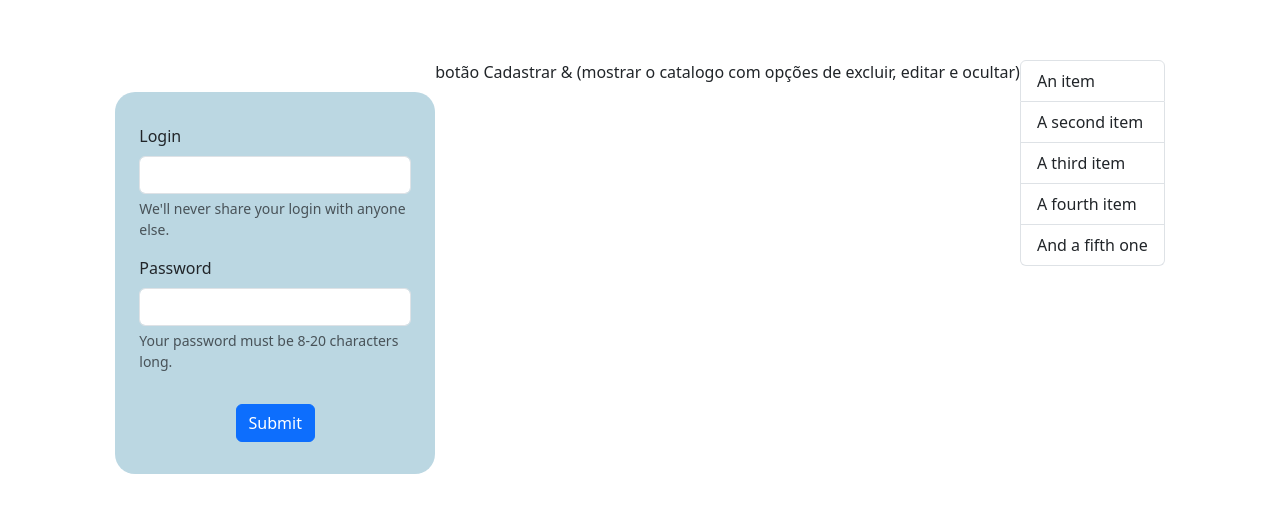
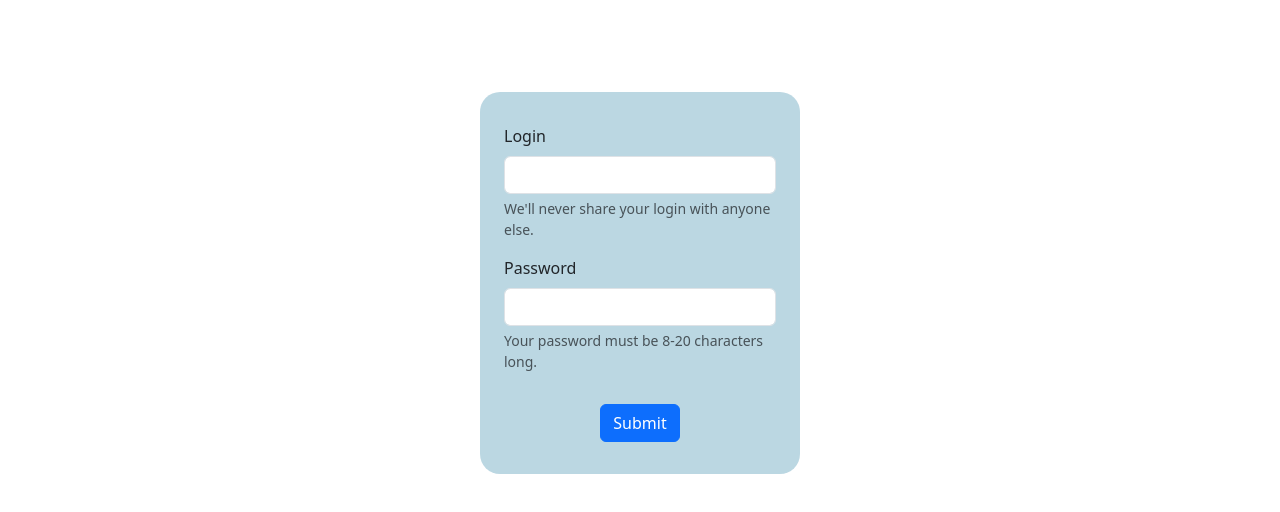
Before and after one commit to Lucas-G0/JS-CRUD, a plain HTML site: page Atividade_2_bimestre/edit.html in a window 1280 px wide. Shown: the part 148-660 px from the top of the page. Drawn offline with nearby package versions, Linux system fonts and the light colour scheme.

Commit message:
Update edit.html

```diff
--- a/Atividade_2_bimestre/edit.html
+++ b/Atividade_2_bimestre/edit.html
@@ -13,7 +13,7 @@
     <link rel="stylesheet" href="/Atividade_2_bimestre/assets/css/edit.css" />
   </head>
   <body>
-    <div id="login" style="display: block;">
+    <div id="login" style="display: flex;">
       <form>
         <div class="mb-3">
           <label for="inputLogin" class="form-label">Login</label>
@@ -49,7 +49,7 @@
         </div>
       </form>
     </div>
-    <main id="main" style="display: flex;">
+    <main id="main" style="display: none;">
         botão Cadastrar &
         (mostrar o catalogo com opções de excluir, editar e ocultar)
 
```
